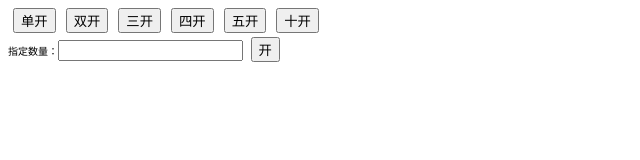
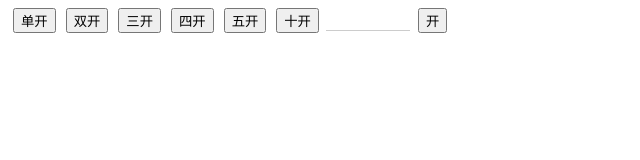
Before and after one commit to 21Keel/wsTools, a plain HTML site: page index.html in a window 1280 px wide. Shown: the whole page, without its empty margins (0-640 px from the left). Drawn offline with Linux system fonts and the light colour scheme.

Commit message:
优化代码

```diff
--- a/index.html
+++ b/index.html
@@ -7,14 +7,13 @@
   </head>
 
   <body>
-    <div id="buttonArea"></div>
-    <div id="button2Area">
-      指定数量：<input id="aid" /> <button id="opa">开</button>
+    <div>
+      <span id="buttonArea"></span>
+      <span id="button2Area"></span>
     </div>
+
     <div id="inputArea"></div>
-
     <div id="float"></div>
-
     <div id="iframeArea"></div>
 
     <script src="js/main.js"></script>
--- a/js/main.js
+++ b/js/main.js
@@ -16,7 +16,7 @@ var prefix = 'game'
 
     var div2 = document.getElementById('button2Area')
     div2.innerHTML =
-      "指定数量：<input id='aid' /> <button id='opa' >开</button>"
+      "<input type='number' id='aid' min='0' style='width:80px;border:none;border-bottom:1px solid #ccc;outline:none;' /> <button id='opa' >开</button>"
 
     var opBtn = document.getElementById('opa')
     opBtn.onclick = function () {
@@ -92,6 +92,9 @@ function creatFloatDiv() {
     烧符复活: 'relive locale',
     清包: '$sellall',
     装一: '',
+    装二: '',
+    装三: '',
+    '一键日常（小号）': '$daily',
   }
 
   for (let key in btnObj) {
```
